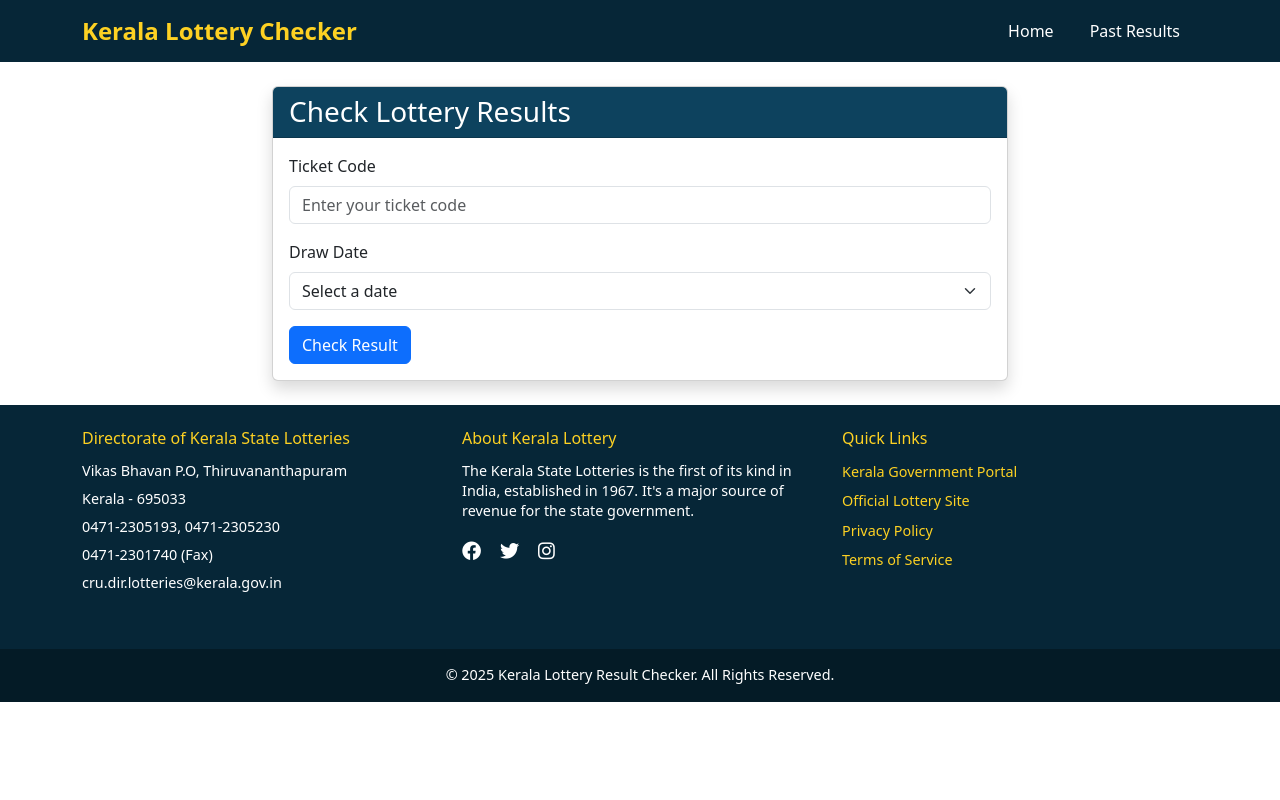
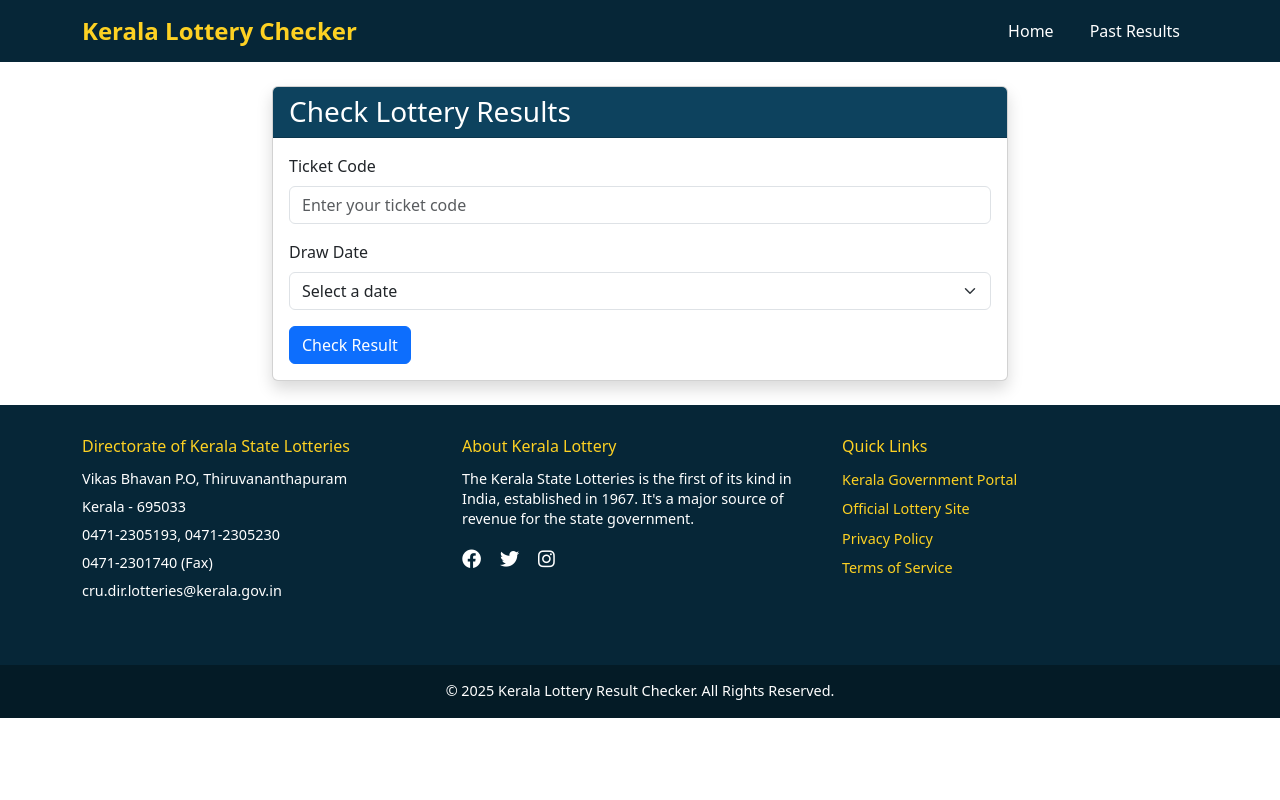
Before and after one commit to Sharon-cod1/Lottery-Result-Checker, a Django app: page / in a window 1280 px wide. Run offline with Django 5.2, Linux system fonts and the light colour scheme; data comes from the database, SQL or seed files in the repository.

Commit message:
css update

```diff
--- a/lottery/templates/lottery/base.html
+++ b/lottery/templates/lottery/base.html
@@ -13,17 +13,23 @@
             --text: #4c778d;
         }
 
-        html, body {
+        html,body {
             height: 100%;
+            margin: 0;
+            padding: 0;
+
         }
 
         body {
             display: flex;
             flex-direction: column;
+            min-height: 100vh;
+            margin: 0;
         }
 
         .main-content {
             flex: 1;
+            padding-bottom: 2rem; /* Add padding to prevent content from touching footer */
         }
 
         .navbar {
@@ -49,15 +55,13 @@
         .footer {
             background-color: var(--primary);
             color: white;
-            padding: 1.5rem 0 0 0;
+            padding: 2rem 0 0;
             width: 100%;
             font-size: 0.9rem;
         }
-
-        .footer-container {
-            max-width: 1200px;
-            margin: 0 auto;
-            padding: 0 15px;
+        .footer-wrapper {
+            margin-top: auto;
+            width: 100%;
         }
 
         .footer p {
@@ -93,14 +97,9 @@
         .copyright {
             background-color: rgba(0,0,0,0.3);
             padding: 1rem 0;
-            margin-top: 1.5rem;
-            width: 100vw;
-            position: relative;
-            left: 50%;
-            right: 50%;
-            margin-left: -50vw;
-            margin-right: -50vw;
+            margin-top: 2rem;
             text-align: center;
+            width: 100%;
         }
 
         .footer-section {
```
